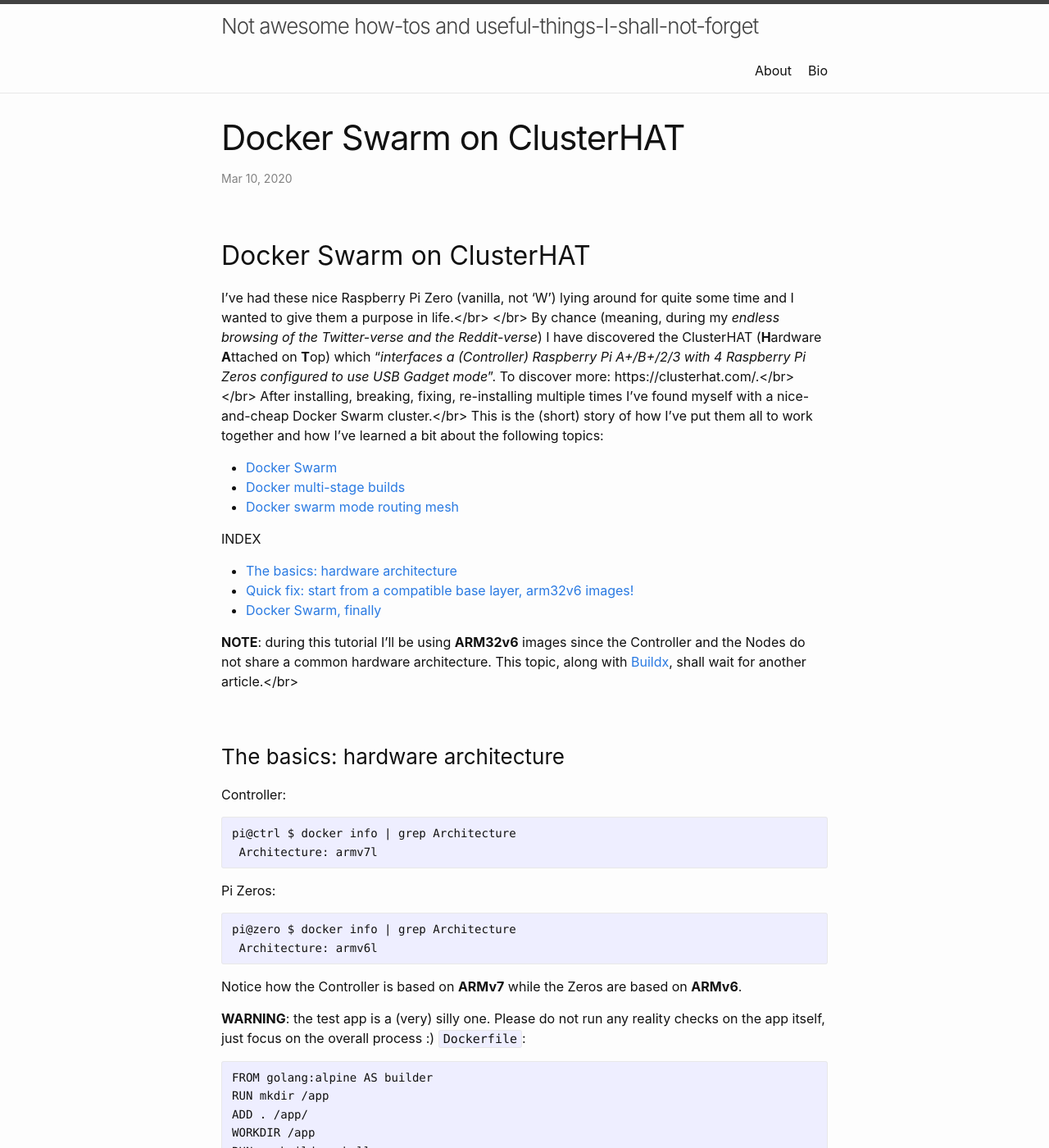
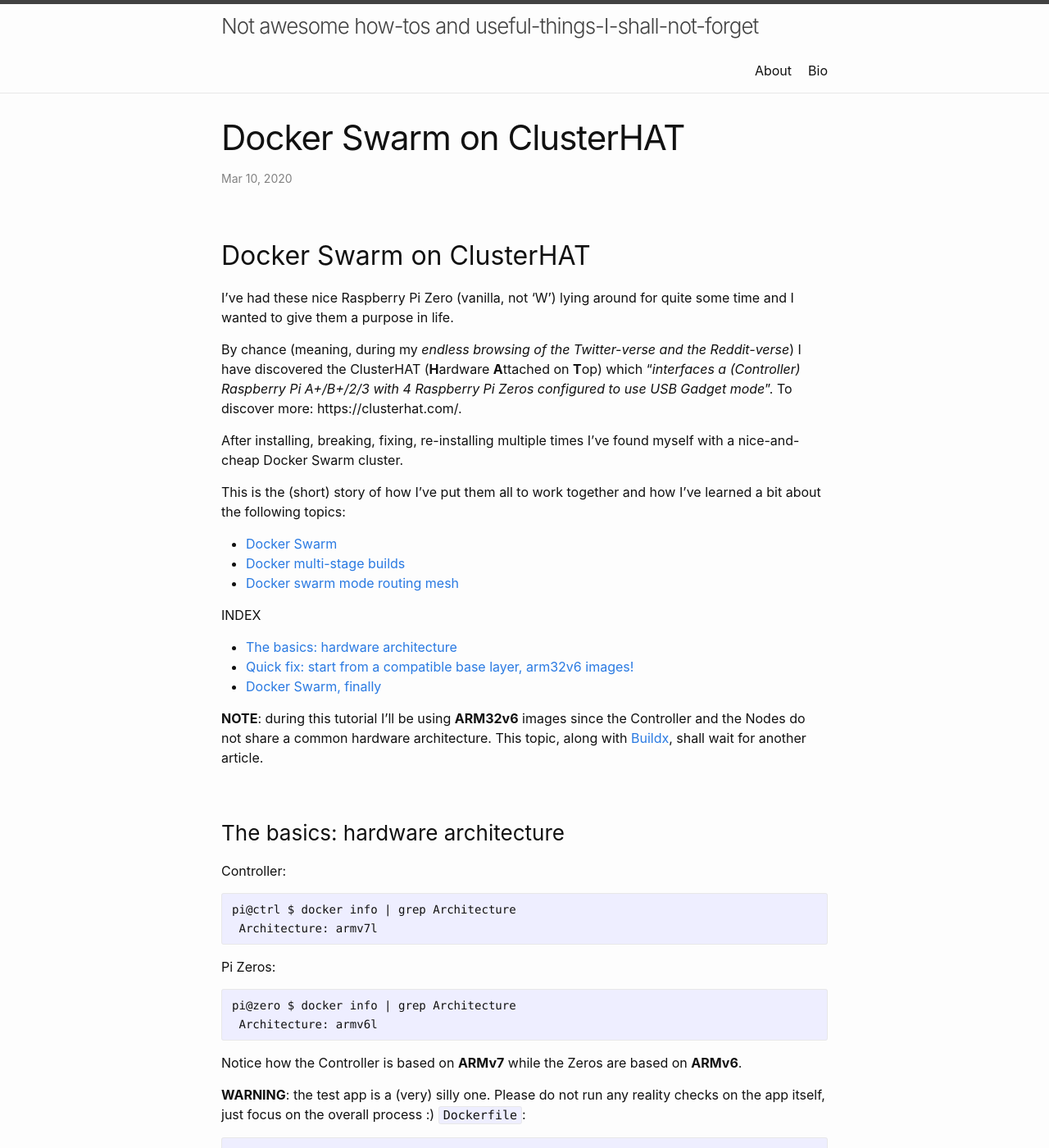
Before and after one commit to carmelo0x99/carmelo0x99.github.io, a Jekyll site: the page built from _posts/2020-03-10-docker_swarm_clusterhat.md, in a window 1280 px wide and 1400 px high. Shown: the whole window at 82% size. Built offline with Jekyll 4.4.1, drawn with Linux system fonts in a browser that asks for light colours.

Commit message:
Update 2020-03-10-docker_swarm_clusterhat.md

```diff
--- a/_posts/2020-03-10-docker_swarm_clusterhat.md
+++ b/_posts/2020-03-10-docker_swarm_clusterhat.md
@@ -5,11 +5,12 @@ categories: misc
 ---
 
 ## Docker Swarm on ClusterHAT
-I've had these nice Raspberry Pi Zero (vanilla, not 'W') lying around for quite some time and I wanted to give them a purpose in life.</br>
-</br>
-By chance (meaning, during my _endless browsing of the Twitter-verse and the Reddit-verse_) I have discovered the ClusterHAT (**H**ardware **A**ttached on **T**op) which "_interfaces a (Controller) Raspberry Pi A+/B+/2/3 with 4 Raspberry Pi Zeros configured to use USB Gadget mode_". To discover more: https://clusterhat.com/.</br>
-</br>
-After installing, breaking, fixing, re-installing multiple times I've found myself with a nice-and-cheap Docker Swarm cluster.</br>
+I've had these nice Raspberry Pi Zero (vanilla, not 'W') lying around for quite some time and I wanted to give them a purpose in life.
+
+By chance (meaning, during my _endless browsing of the Twitter-verse and the Reddit-verse_) I have discovered the ClusterHAT (**H**ardware **A**ttached on **T**op) which "_interfaces a (Controller) Raspberry Pi A+/B+/2/3 with 4 Raspberry Pi Zeros configured to use USB Gadget mode_". To discover more: https://clusterhat.com/.
+
+After installing, breaking, fixing, re-installing multiple times I've found myself with a nice-and-cheap Docker Swarm cluster.
+
 This is the (short) story of how I've put them all to work together and how I've learned a bit about the following topics:
 - [Docker Swarm](https://docs.docker.com/engine/swarm/)
 - [Docker multi-stage builds](https://docs.docker.com/develop/develop-images/multistage-build/)
@@ -20,7 +21,7 @@ INDEX
 - [Quick fix: start from a compatible base layer, arm32v6 images!](#quick)
 - [Docker Swarm, finally](#swarm)
 
-**NOTE**: during this tutorial I'll be using **ARM32v6** images since the Controller and the Nodes do not share a common hardware architecture. This topic, along with [Buildx](https://www.docker.com/blog/multi-arch-images/), shall wait for another article.</br>
+**NOTE**: during this tutorial I'll be using **ARM32v6** images since the Controller and the Nodes do not share a common hardware architecture. This topic, along with [Buildx](https://www.docker.com/blog/multi-arch-images/), shall wait for another article.
 <a name="basics"></a>
 ### The basics: hardware architecture
 Controller:
```
